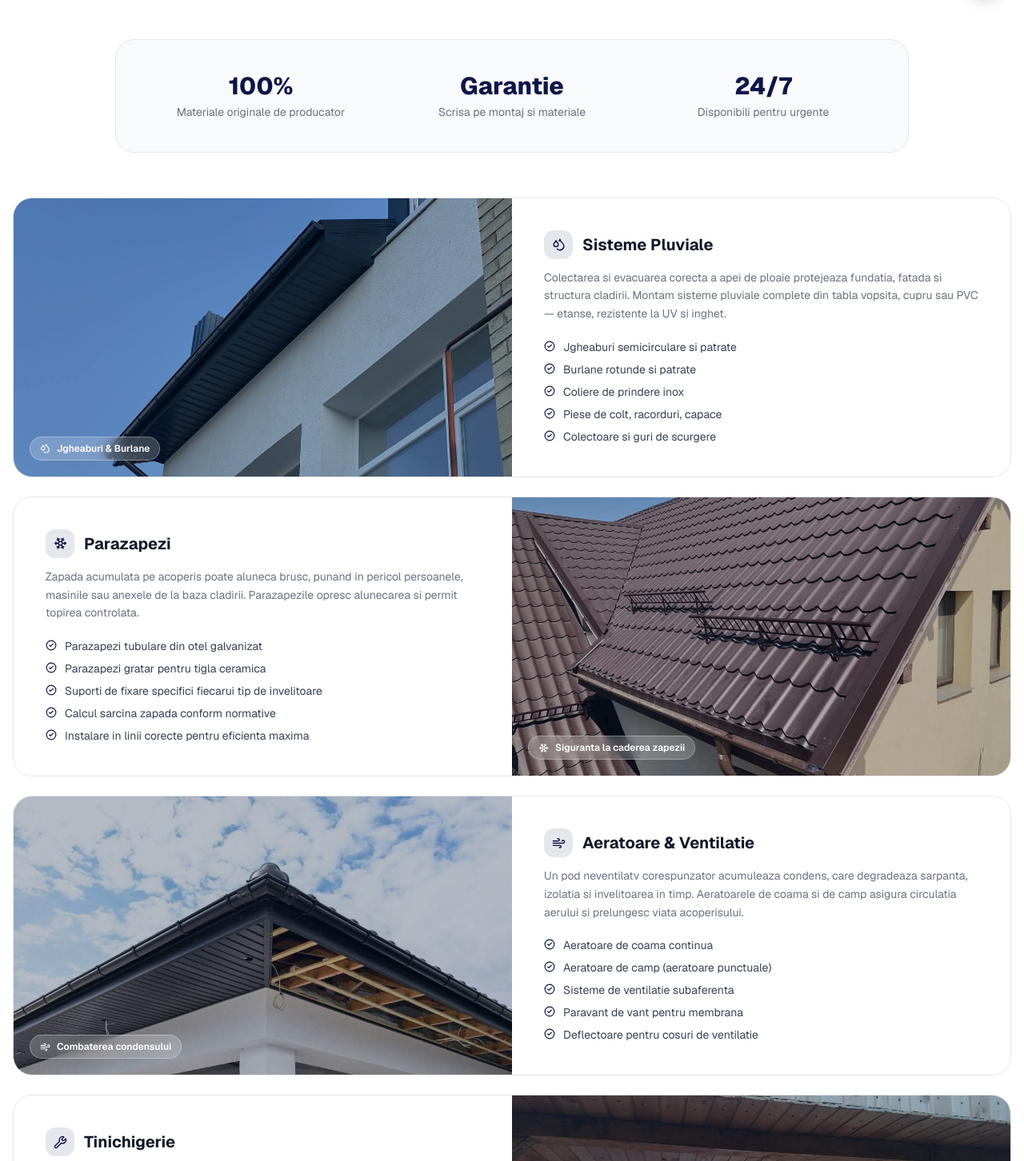
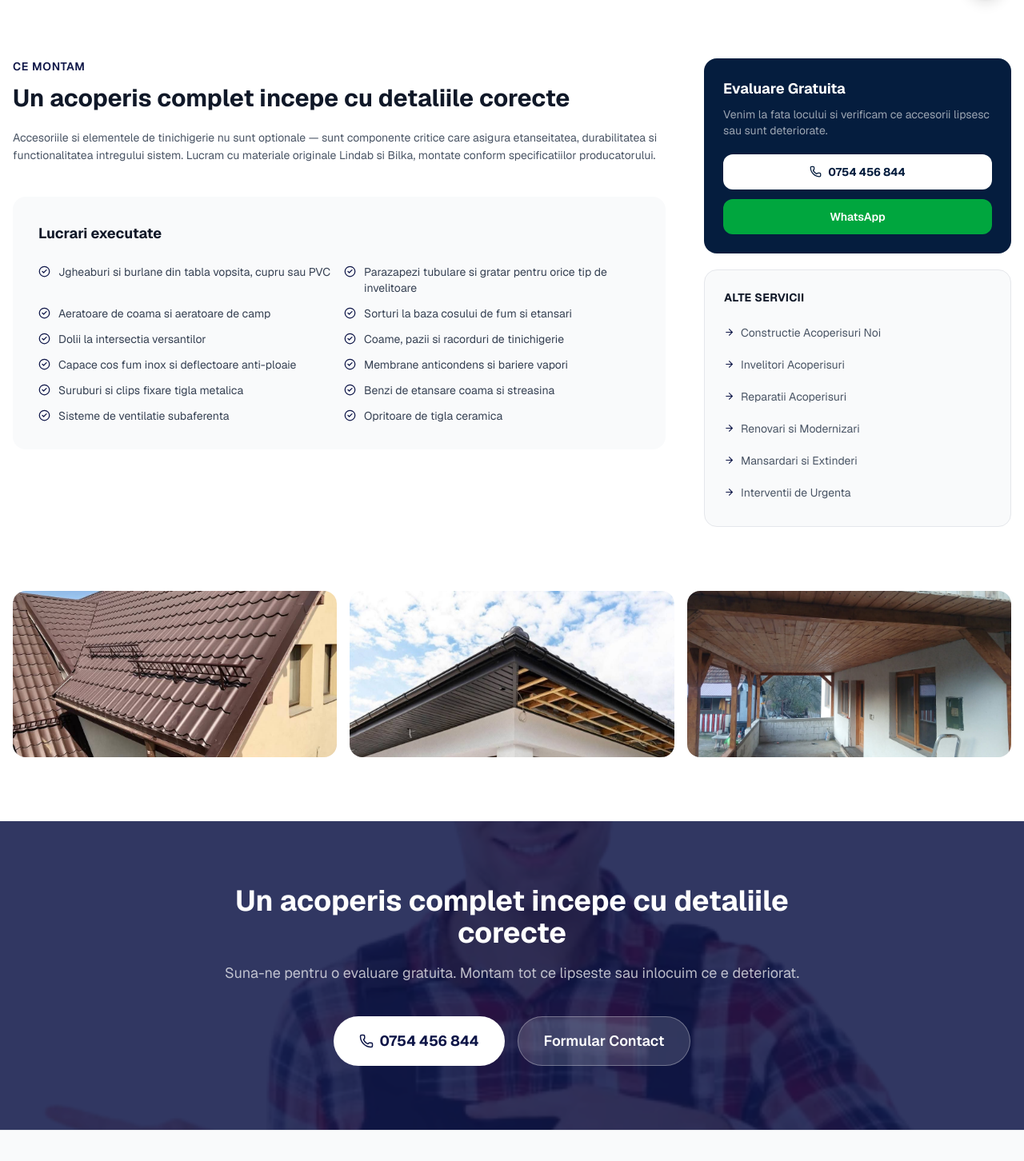
Before and after one commit to paullicica2016-rgb/acoperis-romania-, a Next.js app: page /servicii/accesorii-si-sisteme-de-montaj in a window 1280 px wide. Shown: the part 778-2230 px from the top of the page at 80% size. Built offline with nearby package versions, Linux system fonts and the light colour scheme.

Commit message:
Accesorii: remove category blocks, keep checklist + portfolio gallery

```diff
--- a/src/app/servicii/accesorii-si-sisteme-de-montaj/page.tsx
+++ b/src/app/servicii/accesorii-si-sisteme-de-montaj/page.tsx
@@ -1,62 +1,26 @@
 import type { Metadata } from "next";
 import Image from "next/image";
 import Link from "next/link";
-import { CheckCircle2, Phone, ArrowRight, Droplets, Snowflake, Wind, Wrench, FlameKindling, ShieldCheck } from "lucide-react";
+import { CheckCircle2, Phone, ArrowRight } from "lucide-react";
 
 export const metadata: Metadata = {
-  title: "Accesorii si Sisteme de Montaj - Reparatii Pro",
+  title: "Accesorii si Sisteme de Montaj - Acoperisuri Pro",
   description: "Montaj jgheaburi, burlane, parazapezi, coame, dolii, aeratoare si tinichigerie profesionala. Materiale Lindab, Bilka. Garantie completa.",
 };
 
-const categorii = [
-  {
-    icon: Droplets,
-    name: "Sisteme Pluviale",
-    sub: "Jgheaburi & Burlane",
-    desc: "Colectarea si evacuarea corecta a apei de ploaie protejeaza fundatia, fatada si structura cladirii. Montam sisteme pluviale complete din tabla vopsita, cupru sau PVC — etanse, rezistente la UV si inghet.",
-    items: ["Jgheaburi semicirculare si patrate", "Burlane rotunde si patrate", "Coliere de prindere inox", "Piese de colt, racorduri, capace", "Colectoare si guri de scurgere"],
-    img: "/images/projects/jgheaburi.webp",
-  },
-  {
-    icon: Snowflake,
-    name: "Parazapezi",
-    sub: "Siguranta la caderea zapezii",
-    desc: "Zapada acumulata pe acoperis poate aluneca brusc, punand in pericol persoanele, masinile sau anexele de la baza cladirii. Parazapezile opresc alunecarea si permit topirea controlata.",
-    items: ["Parazapezi tubulare din otel galvanizat", "Parazapezi gratar pentru tigla ceramica", "Suporti de fixare specifici fiecarui tip de invelitoare", "Calcul sarcina zapada conform normative", "Instalare in linii corecte pentru eficienta maxima"],
-    img: "/images/projects/accesorii-1.jpeg",
-  },
-  {
-    icon: Wind,
-    name: "Aeratoare & Ventilatie",
-    sub: "Combaterea condensului",
-    desc: "Un pod neventilatv corespunzator acumuleaza condens, care degradeaza sarpanta, izolatia si invelitoarea in timp. Aeratoarele de coama si de camp asigura circulatia aerului si prelungesc viata acoperisului.",
-    items: ["Aeratoare de coama continua", "Aeratoare de camp (aeratoare punctuale)", "Sisteme de ventilatie subaferenta", "Paravant de vant pentru membrana", "Deflectoare pentru cosuri de ventilatie"],
-    img: "/images/projects/accesorii-2.jpeg",
-  },
-  {
-    icon: Wrench,
-    name: "Tinichigerie",
-    sub: "Sorturi, coame, dolii",
-    desc: "Detaliile de tinichigerie sunt punctele critice ale oricarui acoperis. Un sort prost montat sau o dolie fara etansare corecta inseamna infiltratii garantate. Executam toate elementele de tabla la comanda, adaptate specific fiecarui acoperis.",
-    items: ["Sorturi la baza cosului de fum", "Dolii la intersectia versantilor", "Coame si pazii la margini", "Racorduri ferestre de mansarda", "Sorturi de perete si streasina"],
-    img: "/images/projects/accesorii-3.jpeg",
-  },
-  {
-    icon: FlameKindling,
-    name: "Cosuri de Fum",
-    sub: "Racorduri si etansari",
-    desc: "Zona dintre cosul de fum si invelitoare este una dintre cele mai vulnerabile la infiltratii. Montam sorturi si sisteme de etansare profesionale care rezista la dilatatii termice si intemperii.",
-    items: ["Sort inferior si superior cos fum", "Sisteme de etansare elastica", "Deflectoare anti-ploaie", "Capace cos fum inox", "Verificare si reglare tiraj"],
-    img: "/images/projects/jgheaburi-2.webp",
-  },
-  {
-    icon: ShieldCheck,
-    name: "Accesorii Invelitoare",
-    sub: "Fixare, etansare, finisare",
-    desc: "Fiecare tip de invelitoare are accesoriile sale specifice — suruburi, clips, benzi de etansare, membrane anticondens. Folosim exclusiv accesorii originale recomandate de producatorul invelitorii.",
-    items: ["Suruburi si clips fixare tigla metalica", "Membrane anticondens si bariere vapori", "Benzi de etansare coama si streasina", "Opritoare de tigla ceramica", "Sisteme de acoperire coama"],
-    img: "/images/projects/tigla-metalica-3.webp",
-  },
+const lucrari = [
+  "Jgheaburi si burlane din tabla vopsita, cupru sau PVC",
+  "Parazapezi tubulare si gratar pentru orice tip de invelitoare",
+  "Aeratoare de coama si aeratoare de camp",
+  "Sorturi la baza cosului de fum si etansari",
+  "Dolii la intersectia versantilor",
+  "Coame, pazii si racorduri de tinichigerie",
+  "Capace cos fum inox si deflectoare anti-ploaie",
+  "Membrane anticondens si bariere vapori",
+  "Suruburi si clips fixare tigla metalica",
+  "Benzi de etansare coama si streasina",
+  "Sisteme de ventilatie subaferenta",
+  "Opritoare de tigla ceramica",
 ];
 
 const otherServices = [
@@ -71,7 +35,7 @@ const otherServices = [
 export default function AccesoriiMontaj() {
   return (
     <>
-      {/* ── Hero cu val ── */}
+      {/* Hero */}
       <section className="relative bg-[#051D3E] text-white pt-16 pb-0 overflow-hidden">
         <div className="absolute inset-0">
           <Image src="/images/projects/jgheaburi.webp" alt="Accesorii si sisteme montaj acoperis" fill className="object-cover" priority sizes="100vw" />
@@ -79,22 +43,18 @@ export default function AccesoriiMontaj() {
         </div>
         <div className="relative max-w-7xl mx-auto px-4 pb-24 pt-8">
           <nav className="flex items-center gap-2 text-sm text-white/60 mb-6">
-            <Link href="/">Acasa</Link>
+            <Link href="/" className="hover:text-white transition-colors">Acasa</Link>
             <span className="text-white/40">›</span>
             <Link href="/servicii" className="hover:text-white transition-colors">Servicii</Link>
             <span className="text-white/40">›</span>
             <span className="text-white">Accesorii si Sisteme de Montaj</span>
           </nav>
           <div className="max-w-2xl">
-            <span className="inline-block bg-white/15 border border-white/20 text-white/90 text-xs font-semibold uppercase tracking-widest px-4 py-1.5 rounded-full mb-5">
-              Detalii care fac diferenta
-            </span>
-            <h1 className="text-3xl sm:text-4xl md:text-5xl font-bold leading-tight mb-5">
-              Accesorii si<br />Sisteme de Montaj
-            </h1>
+            <span className="inline-block bg-white/15 border border-white/20 text-white/90 text-xs font-semibold uppercase tracking-widest px-4 py-1.5 rounded-full mb-5">Detalii care fac diferenta</span>
+            <h1 className="text-3xl sm:text-4xl md:text-5xl font-bold leading-tight mb-5">Accesorii si<br />Sisteme de Montaj</h1>
             <div className="w-12 h-1 bg-[#E53935] rounded mb-6" />
             <p className="text-white/75 text-lg leading-relaxed mb-8">
-              Jgheaburi, parazapezi, aeratoare, tinichigerie, cosuri de fum — toate elementele care transforma un acoperis dintr-o invelitoare intr-un sistem complet si durabil.
+              Jgheaburi, parazapezi, aeratoare, tinichigerie — toate elementele care transforma un acoperis dintr-o invelitoare intr-un sistem complet si durabil.
             </p>
             <div className="flex flex-col sm:flex-row gap-3">
               <a href="tel:0754456844" className="inline-flex items-center justify-center gap-2 bg-white text-[#051D3E] px-7 py-3.5 rounded-full font-bold text-sm hover:bg-gray-100 transition-colors">
@@ -107,132 +67,87 @@ export default function AccesoriiMontaj() {
           </div>
         </div>
         <div className="relative h-16">
-          <svg viewBox="0 0 1440 64" preserveAspectRatio="none" className="absolute bottom-0 w-full h-16" xmlns="http://www.w3.org/2000/svg">
+          <svg viewBox="0 0 1440 64" preserveAspectRatio="none" className="absolute bottom-0 w-full h-16">
             <path d="M0,32 C360,80 1080,0 1440,32 L1440,64 L0,64 Z" fill="white" />
           </svg>
         </div>
       </section>
 
-      {/* ── Intro banner ── */}
-      <section className="py-14 bg-white">
-        <div className="max-w-5xl mx-auto px-4">
-          <div className="bg-gray-50 border border-gray-200 rounded-3xl p-8 md:p-10 grid md:grid-cols-3 gap-8 text-center">
-            {[
-              { val: "100%", label: "Materiale originale de producator" },
-              { val: "Garantie", label: "Scrisa pe montaj si materiale" },
-              { val: "24/7", label: "Disponibili pentru urgente" },
-            ].map((s) => (
-              <div key={s.label}>
-                <div className="text-3xl font-extrabold text-[#0d1547] mb-1">{s.val}</div>
-                <div className="text-gray-500 text-sm">{s.label}</div>
+      {/* Content */}
+      <section className="py-20 bg-white">
+        <div className="max-w-7xl mx-auto px-4">
+          <div className="grid lg:grid-cols-3 gap-12">
+            <div className="lg:col-span-2 space-y-10">
+              <div>
+                <span className="text-[#0d1547] font-semibold text-sm uppercase tracking-wider block mb-3">Ce montam</span>
+                <h2 className="text-2xl md:text-3xl font-bold text-gray-900 mb-5">Un acoperis complet incepe cu detaliile corecte</h2>
+                <p className="text-gray-600 text-sm leading-relaxed">
+                  Accesoriile si elementele de tinichigerie nu sunt optionale — sunt componente critice care asigura etanseitatea, durabilitatea si functionalitatea intregului sistem. Lucram cu materiale originale Lindab si Bilka, montate conform specificatiilor producatorului.
+                </p>
+              </div>
+
+              <div className="bg-gray-50 rounded-2xl p-8">
+                <h3 className="font-bold text-gray-900 text-lg mb-6">Lucrari executate</h3>
+                <ul className="grid sm:grid-cols-2 gap-3">
+                  {lucrari.map((item) => (
+                    <li key={item} className="flex items-start gap-2.5">
+                      <CheckCircle2 size={15} className="text-[#0d1547] shrink-0 mt-0.5" />
+                      <span className="text-gray-700 text-sm">{item}</span>
+                    </li>
+                  ))}
+                </ul>
+              </div>
+            </div>
+
+            {/* Sidebar */}
+            <div className="space-y-5">
+              <div className="bg-[#051D3E] rounded-2xl p-6 text-white">
+                <h3 className="font-bold text-lg mb-2">Evaluare Gratuita</h3>
+                <p className="text-white/60 text-sm mb-5">Venim la fata locului si verificam ce accesorii lipsesc sau sunt deteriorate.</p>
+                <a href="tel:0754456844" className="flex items-center justify-center gap-2 bg-white text-[#051D3E] py-3 rounded-xl font-bold text-sm hover:bg-gray-100 transition-colors mb-3">
+                  <Phone size={15} /> 0754 456 844
+                </a>
+                <a href="https://wa.me/40754456844" target="_blank" rel="noopener noreferrer" className="block text-center bg-green-600 hover:bg-green-700 text-white py-3 rounded-xl font-semibold text-sm transition-colors">WhatsApp</a>
+              </div>
+              <div className="bg-gray-50 border border-gray-200 rounded-2xl p-6">
+                <h3 className="font-bold text-gray-900 text-sm uppercase tracking-wide mb-4">Alte Servicii</h3>
+                <ul className="space-y-1">
+                  {otherServices.map((s) => (
+                    <li key={s.slug}>
+                      <Link href={`/servicii/${s.slug}`} className="flex items-center gap-2 text-sm text-gray-600 hover:text-[#0d1547] transition-colors py-2 border-b border-gray-100 last:border-0">
+                        <ArrowRight size={13} className="text-[#0d1547] shrink-0" /> {s.label}
+                      </Link>
+                    </li>
+                  ))}
+                </ul>
+              </div>
+            </div>
+          </div>
+        </div>
+      </section>
+
+      {/* Galerie portofoliu */}
+      <section className="pb-20 bg-white">
+        <div className="max-w-7xl mx-auto px-4">
+          <div className="grid grid-cols-3 gap-4">
+            {["/images/projects/accesorii-1.jpeg", "/images/projects/accesorii-2.jpeg", "/images/projects/accesorii-3.jpeg"].map((src, i) => (
+              <div key={i} className="relative h-52 rounded-2xl overflow-hidden group">
+                <Image src={src} alt={`Accesorii acoperis ${i + 1}`} fill className="object-cover group-hover:scale-105 transition-transform duration-500" sizes="33vw" />
               </div>
             ))}
           </div>
         </div>
       </section>
 
-      {/* ── Categorii (alternating) ── */}
-      <section className="pb-10 bg-white">
-        <div className="max-w-7xl mx-auto px-4 space-y-6">
-          {categorii.map((cat, i) => (
-            <div key={cat.name} className={`rounded-3xl border border-gray-200 overflow-hidden grid lg:grid-cols-2 ${i % 2 === 1 ? "lg:grid-flow-dense" : ""}`}>
-              {/* Imagine */}
-              <div className={`relative h-64 lg:h-auto min-h-[280px] ${i % 2 === 1 ? "lg:col-start-2" : ""}`}>
-                <Image src={cat.img} alt={cat.name} fill className="object-cover" sizes="(max-width: 1024px) 100vw, 50vw" />
-                <div className="absolute inset-0 bg-[#051D3E]/30" />
-                <div className="absolute bottom-5 left-5">
-                  <span className="inline-flex items-center gap-2 bg-white/20 backdrop-blur-sm border border-white/30 text-white text-xs font-semibold px-3 py-1.5 rounded-full">
-                    <cat.icon size={13} /> {cat.sub}
-                  </span>
-                </div>
-              </div>
-
-              {/* Text */}
-              <div className="p-8 lg:p-10 flex flex-col justify-center bg-white">
-                <div className="flex items-center gap-3 mb-3">
-                  <div className="w-9 h-9 rounded-xl bg-[#0d1547]/10 text-[#0d1547] flex items-center justify-center shrink-0">
-                    <cat.icon size={17} />
-                  </div>
-                  <h3 className="text-xl font-bold text-gray-900">{cat.name}</h3>
-                </div>
-                <p className="text-gray-500 text-sm leading-relaxed mb-5">{cat.desc}</p>
-                <ul className="space-y-2">
-                  {cat.items.map((item) => (
-                    <li key={item} className="flex items-start gap-2.5">
-                      <CheckCircle2 size={14} className="text-[#0d1547] shrink-0 mt-0.5" />
-                      <span className="text-gray-700 text-sm">{item}</span>
-                    </li>
-                  ))}
-                </ul>
-              </div>
-            </div>
-          ))}
-        </div>
-      </section>
-
-      {/* ── CTA + alte servicii ── */}
-      <section className="py-20 bg-gray-50">
-        <div className="max-w-7xl mx-auto px-4">
-          <div className="grid lg:grid-cols-3 gap-8">
-            <div className="lg:col-span-2 bg-[#051D3E] rounded-3xl p-10 text-white">
-              <h2 className="text-2xl md:text-3xl font-bold mb-4">Ai nevoie de jgheaburi sau parazapezi?</h2>
-              <p className="text-white/70 leading-relaxed mb-6">
-                Evaluam gratuit ce accesorii lipsesc sau sunt deteriorate si iti facem o oferta completa. Montajul se face rapid, cu materiale originale si garantie scrisa.
-              </p>
-              <ul className="space-y-2 mb-8">
-                {[
-                  "Evaluare gratuita la fata locului",
-                  "Materiale Lindab, Bilka — originale",
-                  "Montaj conform specificatiilor producatorului",
-                  "Garantie scrisa pe lucrare",
-                ].map((item) => (
-                  <li key={item} className="flex items-center gap-3 text-sm text-white/80">
-                    <CheckCircle2 size={15} className="text-white shrink-0" /> {item}
-                  </li>
-                ))}
-              </ul>
-              <div className="flex flex-col sm:flex-row gap-3">
-                <a href="tel:0754456844" className="inline-flex items-center justify-center gap-2 bg-white text-[#051D3E] px-7 py-3.5 rounded-full font-bold text-sm hover:bg-gray-100 transition-colors">
-                  <Phone size={15} /> 0754 456 844
-                </a>
-                <Link href="/contact" className="inline-flex items-center justify-center gap-2 border border-white/30 text-white px-7 py-3.5 rounded-full font-semibold text-sm hover:bg-white/10 transition-all">
-                  Formular Contact <ArrowRight size={14} />
-                </Link>
-              </div>
-            </div>
-
-            <div className="bg-white border border-gray-200 rounded-2xl p-6 h-fit">
-              <h3 className="font-bold text-gray-900 text-sm uppercase tracking-wide mb-4">Alte Servicii</h3>
-              <ul className="space-y-1 mb-6">
-                {otherServices.map((s) => (
-                  <li key={s.slug}>
-                    <Link href={`/servicii/${s.slug}`} className="flex items-center gap-2 text-sm text-gray-600 hover:text-[#0d1547] transition-colors py-2 border-b border-gray-100 last:border-0">
-                      <ArrowRight size={13} className="shrink-0 text-[#0d1547]" /> {s.label}
-                    </Link>
-                  </li>
-                ))}
-              </ul>
-              <a href="https://wa.me/40754456844" target="_blank" rel="noopener noreferrer" className="block text-center bg-green-600 hover:bg-green-700 text-white py-3 rounded-xl font-semibold text-sm transition-colors">
-                WhatsApp
-              </a>
-            </div>
-          </div>
-        </div>
-      </section>
-
-      {/* ── CTA final ── */}
+      {/* CTA final */}
       <section className="relative py-20 overflow-hidden">
         <div className="absolute inset-0">
           <Image src="/images/cta.webp" alt="Accesorii montaj acoperis" fill className="object-cover" sizes="100vw" />
           <div className="absolute inset-0 bg-[#0d1547]/85" />
         </div>
         <div className="relative max-w-3xl mx-auto px-4 text-center">
-          <h2 className="text-3xl md:text-4xl font-bold text-white mb-4">
-            Un acoperis complet incepe cu detaliile corecte
-          </h2>
-          <p className="text-white/70 text-lg mb-10">
-            Suna-ne pentru o evaluare gratuita. Montam tot ce lipseste sau inlocuim ce e deteriorat.
-          </p>
+          <h2 className="text-3xl md:text-4xl font-bold text-white mb-4">Un acoperis complet incepe cu detaliile corecte</h2>
+          <p className="text-white/70 text-lg mb-10">Suna-ne pentru o evaluare gratuita. Montam tot ce lipseste sau inlocuim ce e deteriorat.</p>
           <div className="flex flex-col sm:flex-row gap-4 justify-center">
             <a href="tel:0754456844" className="inline-flex items-center justify-center gap-2 bg-white text-[#0d1547] px-8 py-4 rounded-full text-lg font-bold hover:bg-gray-100 transition-colors">
               <Phone size={18} /> 0754 456 844
```
